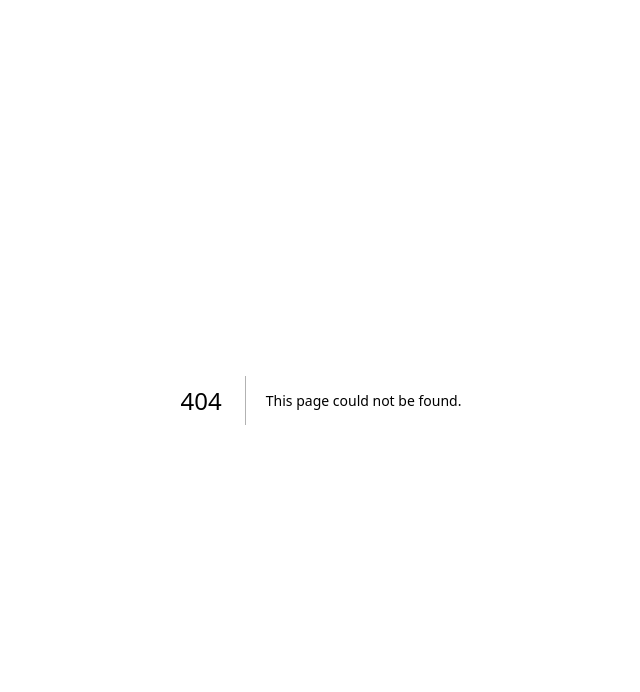
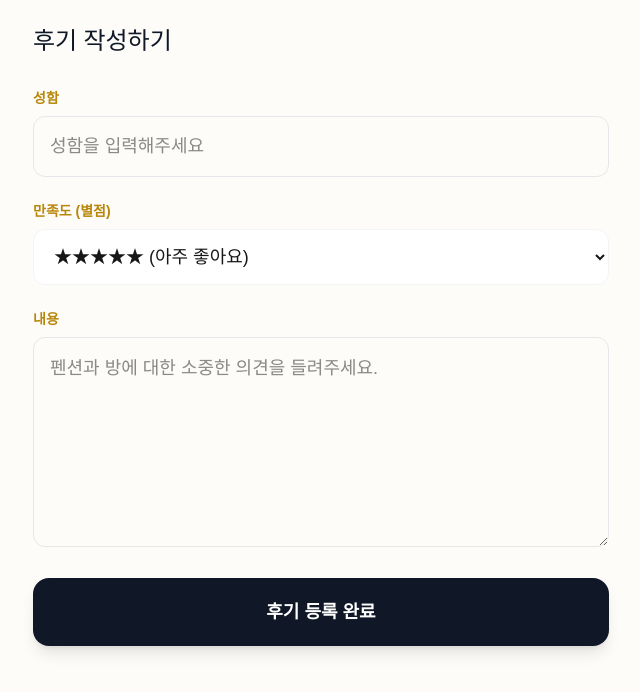
Before and after one commit to highnetw/youandme, a Next.js app: page /room/1/write in a window 1280 px wide. Before the commit this address had no page. Shown: the top 692 px of the page, without its empty margins (319-959 px from the left). Built offline with nearby package versions, Linux system fonts and the light colour scheme; no server answers.

Commit message:
set up reservation page

```diff
--- a/src/app/room/[id]/page.tsx
+++ b/src/app/room/[id]/page.tsx
@@ -13,10 +13,11 @@ export default async function RoomDetailPage({ params }: { params: Promise<{ id:
     .select('*')
     .eq('sort_order', id)
     .single();
+
   const { data: reviews } = await supabase
     .from('reviews')
     .select('*')
-    .eq('room_id', room.id) // sort_order가 아닌 진짜 'id'로 찾습니다
+    .eq('room_id', room.id)
     .order('created_at', { ascending: false });
 
   if (error || !room) {
@@ -24,10 +25,9 @@ export default async function RoomDetailPage({ params }: { params: Promise<{ id:
   }
 
   return (
-    /* 1. overflow-x-hidden으로 가로 흔들림을 잡고 전체 배경색 지정 */
     <div className="w-full min-h-screen bg-[#FDFCF8] overflow-x-hidden">
 
-      {/* 2. 상단 이미지 영역 */}
+      {/* 1. 상단 이미지 영역 */}
       <section className="relative w-full h-[45vh]">
         <Image
           src={room.image_url}
@@ -44,7 +44,7 @@ export default async function RoomDetailPage({ params }: { params: Promise<{ id:
         </Link>
       </section>
 
-      {/* 3. 메인 콘텐츠 영역 (여기가 핵심입니다) */}
+      {/* 2. 메인 콘텐츠 영역 */}
       <main className="relative -mt-6 z-10 bg-[#FDFCF8] rounded-t-[32px] px-6 pt-8">
         <div className="max-w-xl mx-auto">
           {/* 제목 및 가격 */}
@@ -79,21 +79,20 @@ export default async function RoomDetailPage({ params }: { params: Promise<{ id:
             </p>
           </article>
 
-          {/* [중요] 스크롤을 끝까지 밀어주는 가짜 공간!
-              하단 고정 버튼(RESERVE) 높이만큼 미리 공간을 확보해둡니다. */}
-          <div className="h-40 w-full"></div>
+          <hr className="my-10 border-gray-200/50" />
 
-
-  <hr className="my-10 border-gray-200/50" />
-
-          {/* 2. 리뷰 섹션 추가 */}
+          {/* 3. 리뷰 섹션 (버튼 삽입 위치!) */}
           <section className="mb-12">
             <div className="flex items-center justify-between mb-6">
               <h2 className="text-xl font-bold text-gray-900 font-serif italic">Guest Experience</h2>
-              <div className="flex items-center text-[#B8860B]">
-                <span className="text-lg mr-1">★</span>
-                <span className="font-bold">5.0</span>
-              </div>
+
+              {/* ★★★ 이 부분이 추가되었습니다 ★★★ */}
+              <Link
+                href={`/room/${id}/write`}
+                className="text-[#B8860B] border border-[#B8860B] px-4 py-2 rounded-full text-xs font-bold hover:bg-[#B8860B] hover:text-white transition-colors"
+              >
+                후기 쓰기
+              </Link>
             </div>
 
             {reviews && reviews.length > 0 ? (
@@ -116,7 +115,6 @@ export default async function RoomDetailPage({ params }: { params: Promise<{ id:
                 ))}
               </div>
             ) : (
-              /* 리뷰가 없을 때 보여줄 화면 */
               <div className="py-16 text-center bg-white rounded-3xl border border-dashed border-gray-200">
                 <p className="text-gray-400 text-[16px] font-serif italic">아직 작성된 후기가 없습니다.</p>
               </div>
@@ -135,9 +133,12 @@ export default async function RoomDetailPage({ params }: { params: Promise<{ id:
             <p className="text-[10px] text-[#B8860B] font-bold uppercase tracking-widest">Available Now</p>
             <p className="text-sm font-medium text-gray-500">날짜를 선택해 주세요</p>
           </div>
-          <button className="bg-gray-900 text-white px-8 py-4 rounded-2xl font-bold text-[15px] tracking-widest shadow-lg active:scale-95 transition-all">
-            RESERVE
-          </button>
+          {/* 버튼을 클릭하면 예약 페이지로 이동하도록 Link를 감싸줍니다 */}
+          <Link href={`/room/${id}/reserve`} className="flex-1">
+            <button className="w-full bg-gray-900 text-white px-8 py-4 rounded-2xl font-bold text-[15px] tracking-widest shadow-lg active:scale-95 transition-all">
+              RESERVE
+            </button>
+          </Link>
         </div>
       </footer>
     </div>
--- /dev/null
+++ b/src/app/room/[id]/reserve/page.tsx
@@ -0,0 +1,113 @@
+'use client';
+
+import React, { useState } from 'react';
+import { supabase } from '@/lib/supabase';
+import { useRouter, useParams } from 'next/navigation';
+
+export default function ReservePage() {
+    const router = useRouter();
+    const params = useParams();
+    const id = params.id;
+
+    // 1. 임시 메모장들 (State)
+    const [customerName, setCustomerName] = useState('');
+    const [phoneNumber, setPhoneNumber] = useState('');
+    const [simplePwd, setSimplePwd] = useState('');
+
+    // 2. [예약 완료] 버튼을 눌렀을 때 실행될 함수
+    const handleSubmit = async () => {
+        // 1. 빈 칸이 있는지 확인 (방어 운전!)
+        if (!customerName || !phoneNumber || !simplePwd) {
+            alert('모든 정보를 입력해 주세요.');
+            return;
+        }
+
+        try {
+            // 2. Supabase 장부에 기록하기
+            const { error } = await supabase
+                .from('reservations')
+                .insert([
+                    {
+                        room_id: Number(Array.isArray(id) ? id[0] : id),             // 어느 방인지
+                        customer_name: customerName, // 예약자 이름
+                        phone_number: phoneNumber,   // 전화번호
+                        simple_pwd: simplePwd,       // 비밀번호
+                        check_in: '2026-05-04',      // (임시) 입실일 - 나중에 달력으로 바꿀게요!
+                        check_out: '2026-05-05',     // (임시) 퇴실일
+                        status: '대기'                // 예약 상태
+                    }
+                ]);
+
+            if (error) throw error;
+
+            // 3. 성공 시 알림 및 이동
+            alert('예약 신청이 완료되었습니다!');
+            router.push(`/room/${id}`); // 다시 방 상세페이지로 돌아갑니다.
+
+        } catch (error) {
+            console.error('Error:', error);
+            alert('예약 중 오류가 발생했습니다.');
+        }
+    };
+
+    return (
+        <div className="min-h-screen bg-[#FDFCF8] p-6">
+            <div className="max-w-xl mx-auto pt-10">
+                <h1 className="text-2xl font-bold text-gray-900 mb-8 font-serif italic">Reservation</h1>
+
+                <div className="bg-white p-8 rounded-3xl shadow-sm border border-gray-100 space-y-6">
+                    {/* 이름 입력 */}
+                    <div>
+                        <label className="block text-sm font-medium text-gray-700 mb-2">예약자 성함</label>
+                        <input
+                            type="text"
+                            value={customerName}
+                            onChange={(e) => setCustomerName(e.target.value)}
+                            className="w-full p-4 rounded-xl border border-gray-200 focus:outline-none focus:ring-2 focus:ring-[#B8860B]"
+                            placeholder="성함을 입력해주세요"
+                        />
+                    </div>
+
+                    {/* 전화번호 입력 */}
+                    <div>
+                        <label className="block text-sm font-medium text-gray-700 mb-2">휴대전화</label>
+                        <input
+                            type="tel"
+                            value={phoneNumber}
+                            onChange={(e) => setPhoneNumber(e.target.value)}
+                            className="w-full p-4 rounded-xl border border-gray-200 focus:outline-none focus:ring-2 focus:ring-[#B8860B]"
+                            placeholder="010-0000-0000"
+                        />
+                    </div>
+
+                    {/* 비밀번호 입력 */}
+                    <div>
+                        <label className="block text-sm font-medium text-gray-700 mb-2">예약 확인용 비밀번호 (4자리)</label>
+                        <input
+                            type="password"
+                            maxLength={4}
+                            value={simplePwd}
+                            onChange={(e) => setSimplePwd(e.target.value)}
+                            className="w-full p-4 rounded-xl border border-gray-200 focus:outline-none focus:ring-2 focus:ring-[#B8860B]"
+                            placeholder="숫자 4자리"
+                        />
+                    </div>
+
+                    <button
+                        onClick={handleSubmit}
+                        className="w-full bg-gray-900 text-white py-4 rounded-2xl font-bold mt-4"
+                    >
+                        예약 신청하기
+                    </button>
+
+                    <button
+                        onClick={() => router.back()}
+                        className="w-full py-2 text-gray-400 text-sm"
+                    >
+                        뒤로 가기
+                    </button>
+                </div>
+            </div>
+        </div>
+    );
+}
--- /dev/null
+++ b/src/app/room/[id]/write/page.tsx
@@ -0,0 +1,112 @@
+'use client';
+
+import { useState } from 'react';
+import { supabase } from '@/lib/supabase';
+import { useRouter, useParams } from 'next/navigation';
+
+export default function ReviewWritePage() {
+  const router = useRouter();
+  const params = useParams();
+  const roomId = params.id; // URL에서 방 ID(sort_order)를 가져옵니다.
+
+  const [userName, setUserName] = useState('');
+  const [rating, setRating] = useState(5);
+  const [content, setContent] = useState('');
+  const [isSubmitting, setIsSubmitting] = useState(false);
+
+  const handleSubmit = async (e: React.FormEvent) => {
+    e.preventDefault();
+    setIsSubmitting(true);
+
+    // 1. 먼저 해당 sort_order를 가진 방의 실제 'id'를 찾아야 합니다.
+    const { data: room } = await supabase
+      .from('rooms')
+      .select('id')
+      .eq('sort_order', roomId)
+      .single();
+
+    if (!room) {
+      alert('방 정보를 찾을 수 없습니다.');
+      setIsSubmitting(false);
+      return;
+    }
+
+    // 2. 리뷰 테이블에 저장합니다.
+    const { error } = await supabase.from('reviews').insert([
+      {
+        room_id: room.id,
+        user_name: userName,
+        rating: rating,
+        content: content,
+      },
+    ]);
+
+    if (error) {
+      alert('후기 저장 중 에러가 발생했습니다: ' + error.message);
+    } else {
+      alert('소중한 후기가 등록되었습니다! 감사합니다.');
+      router.push(`/room/${roomId}`); // 다시 방 상세페이지로 이동
+    }
+    setIsSubmitting(false);
+  };
+
+  return (
+    <main className="p-6 bg-[#FDFCF8] min-h-screen">
+      <div className="max-w-xl mx-auto">
+        <h1 className="text-2xl font-serif mb-8 text-gray-900">후기 작성하기</h1>
+
+        <form onSubmit={handleSubmit} className="space-y-6">
+          {/* 이름 입력 */}
+          <div>
+            <label className="block text-sm font-bold text-[#B8860B] mb-2">성함</label>
+            <input
+              type="text"
+              value={userName}
+              onChange={(e) => setUserName(e.target.value)}
+              className="w-full p-4 rounded-xl border border-gray-200 text-[18px]"
+              placeholder="성함을 입력해주세요"
+              required
+            />
+          </div>
+
+          {/* 별점 선택 */}
+          <div>
+            <label className="block text-sm font-bold text-[#B8860B] mb-2">만족도 (별점)</label>
+            <select
+              value={rating}
+              onChange={(e) => setRating(Number(e.target.value))}
+              className="w-full p-4 rounded-xl border border-gray-100 bg-white text-[18px]"
+            >
+              <option value="5">★★★★★ (아주 좋아요)</option>
+              <option value="4">★★★★☆ (좋아요)</option>
+              <option value="3">★★★☆☆ (보통이에요)</option>
+              <option value="2">★★☆☆☆ (아쉬워요)</option>
+              <option value="1">★☆☆☆☆ (별로예요)</option>
+            </select>
+          </div>
+
+          {/* 후기 내용 */}
+          <div>
+            <label className="block text-sm font-bold text-[#B8860B] mb-2">내용</label>
+            <textarea
+              rows={6}
+              value={content}
+              onChange={(e) => setContent(e.target.value)}
+              className="w-full p-4 rounded-xl border border-gray-200 text-[18px] leading-relaxed"
+              placeholder="펜션과 방에 대한 소중한 의견을 들려주세요."
+              required
+            />
+          </div>
+
+          <button
+            type="submit"
+            disabled={isSubmitting}
+            className="w-full bg-gray-900 text-white py-5 rounded-2xl font-bold text-lg shadow-lg active:scale-95 transition-all disabled:bg-gray-400"
+          >
+            {isSubmitting ? '등록 중...' : '후기 등록 완료'}
+          </button>
+        </form>
+      </div>
+    </main>
+  );
+}
```
